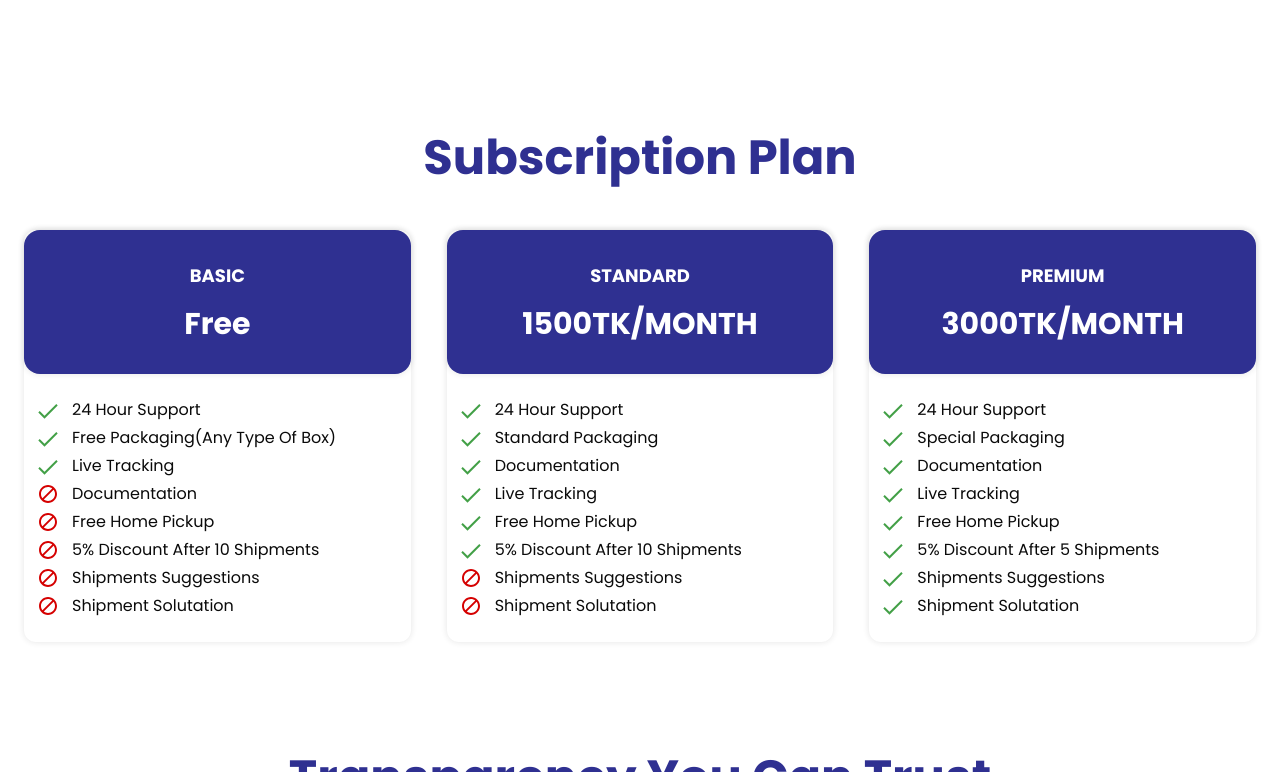
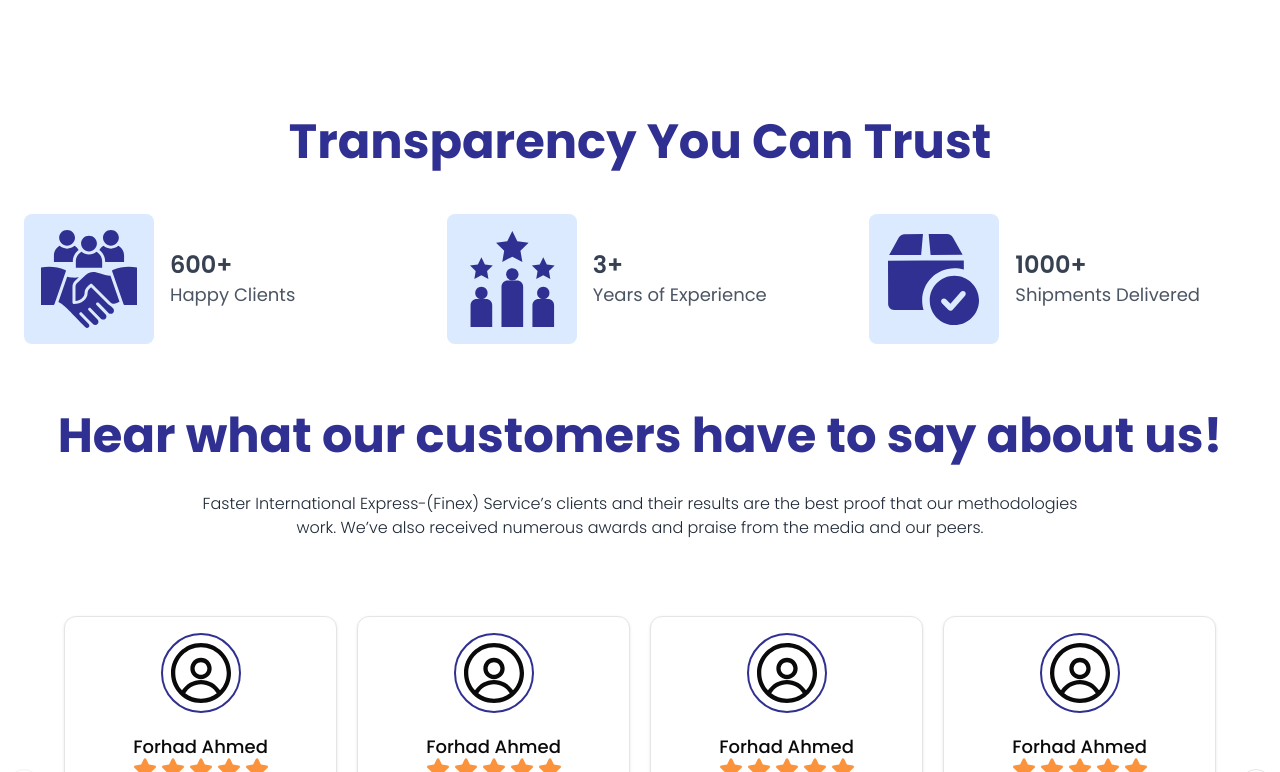
Before and after one commit to mdforhadulislam/finex-web-2.0, a Next.js app: page / in a window 1280 px wide. Shown: the part 1148-1920 px from the top of the page. Built offline with nearby package versions, Linux system fonts and the light colour scheme; a web font is replaced by a local one.

Commit message:
Update page.tsx

```diff
--- a/app/page.tsx
+++ b/app/page.tsx
@@ -9,7 +9,7 @@ export default function Home() {
     <>
       <HomeHeroSection />
       <HomeBanarSection />
-      <HomeSubscriptionSection />
+{/*       <HomeSubscriptionSection /> */}
       <HomeCustomerReview />
     </>
   );
```
